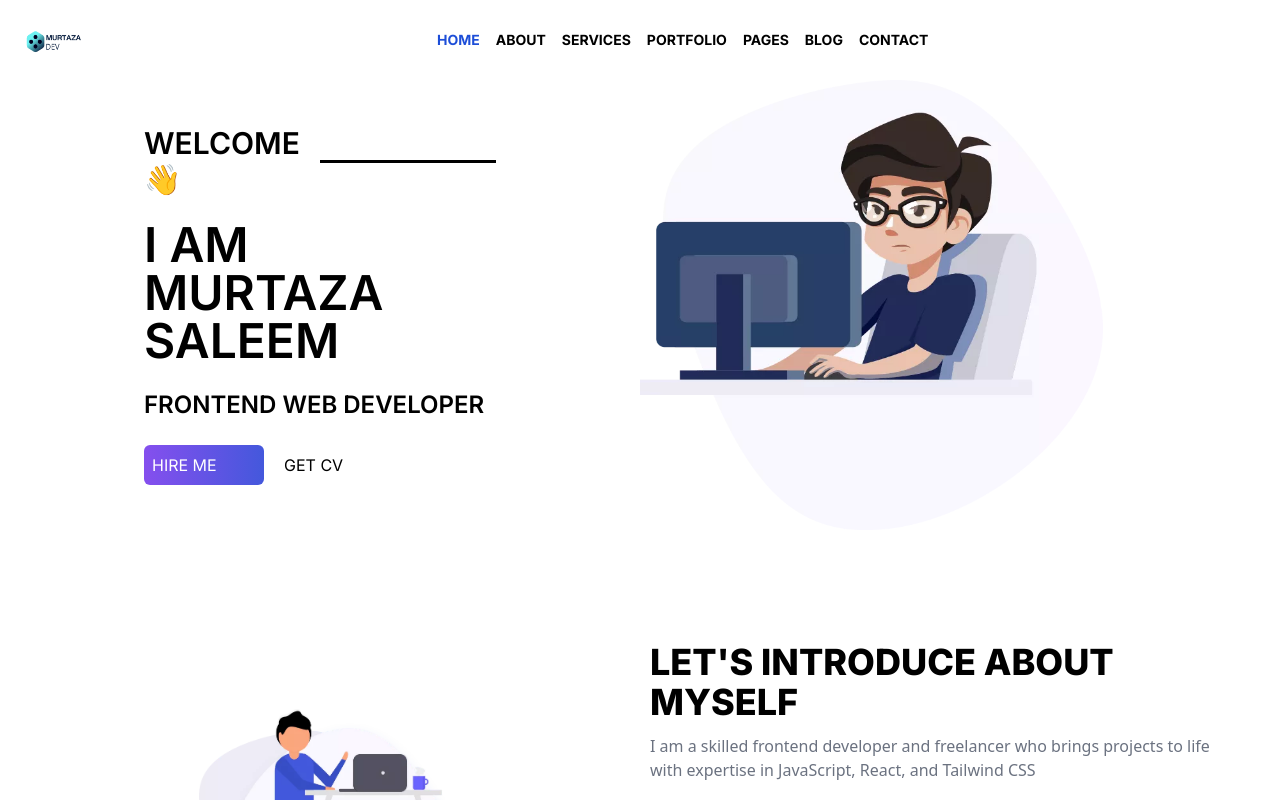
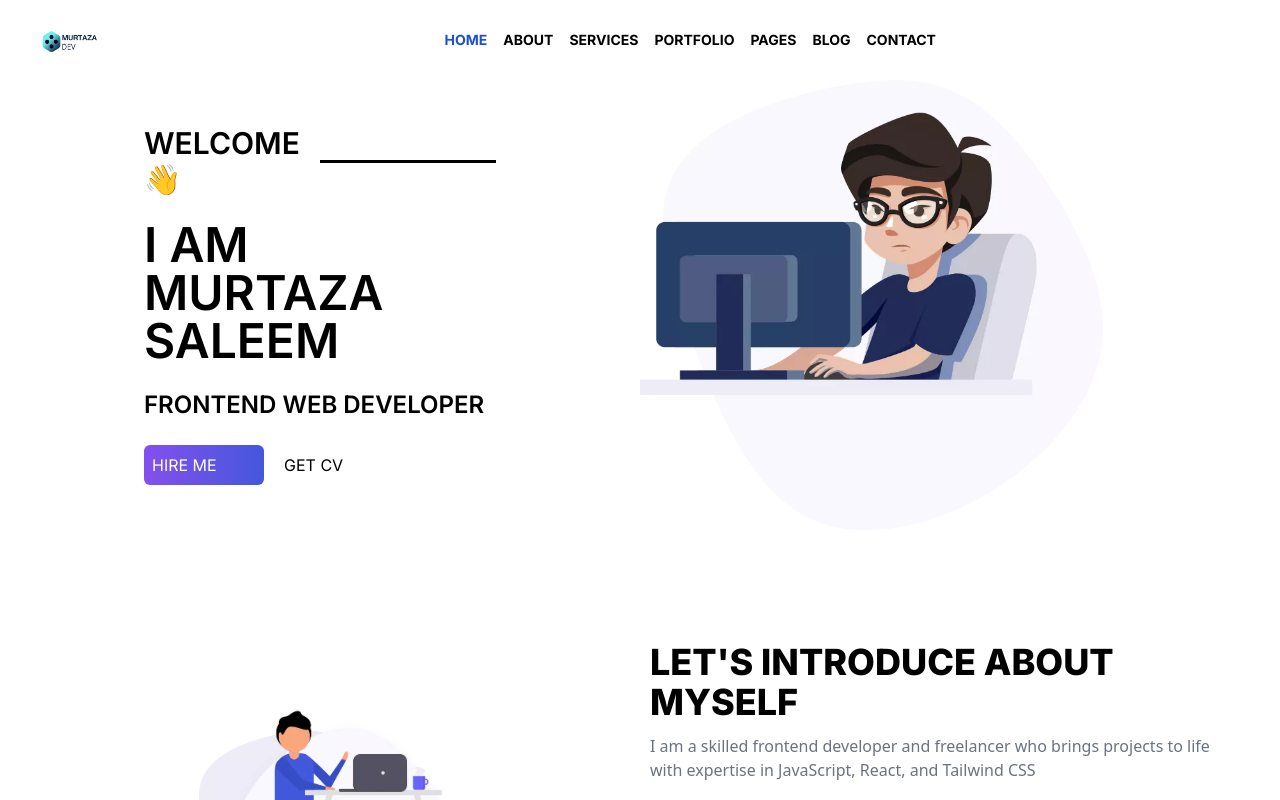
Before and after one commit to GIThubuserms/Personal_port, a React (Vite) app: page / in a window 1280 px wide. Shown: the top 800 px of the page. Built offline with nearby package versions, Linux system fonts and the light colour scheme.

Commit message:
Testing 2

```diff
--- a/src/components/NavBar.jsx
+++ b/src/components/NavBar.jsx
@@ -17,7 +17,7 @@ function NavBar() {
   return (
     <nav className='w-full  backdrop-blur-lg rounded-xl' >
         <div className=' flex h-[80px] items-center justify-between  '>
-            <div className=' ml-1 md:ml-5'>
+            <div className=' ml-5 md:ml-9'>
                 <img
                 src={Murtazadeep}
                 className='h-[70px]'
```
